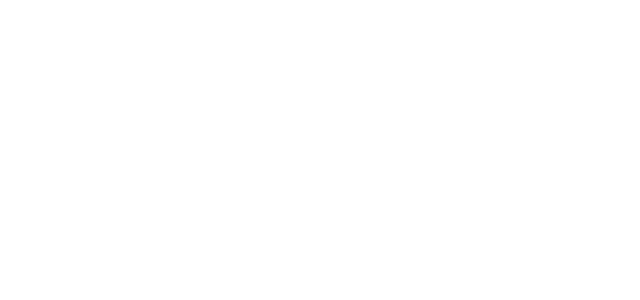
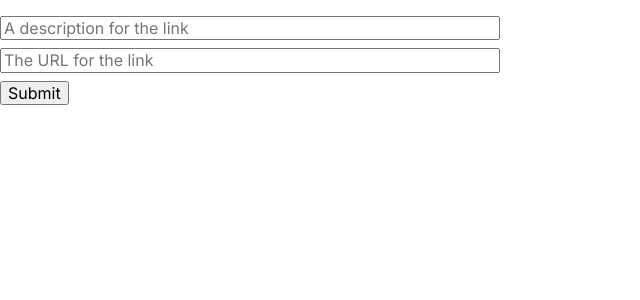
Before and after one commit to AnatoliiCubex/apollo-tutorial, a Next.js app: page / in a window 1280 px wide. Shown: the top 300 px of the page, without its empty margins (0-640 px from the left). Built offline with nearby package versions, Linux system fonts and the light colour scheme.

Commit message:
add link to list

```diff
--- /dev/null
+++ b/src/components/CreateLink.tsx
@@ -0,0 +1,68 @@
+import React, { useState } from "react";
+import { useMutation, gql } from "@apollo/client";
+
+const CREATE_LINK_MUTATION = gql`
+  mutation PostMutation($description: String!, $url: String!) {
+    post(description: $description, url: $url) {
+      id
+      createdAt
+      url
+      description
+    }
+  }
+`;
+
+const CreateLink = () => {
+  const [formState, setFormState] = useState({
+    description: "",
+    url: "",
+  });
+
+  const [createLink] = useMutation(CREATE_LINK_MUTATION, {
+    variables: {
+      description: formState.description,
+      url: formState.url,
+    },
+  });
+
+  return (
+    <div>
+      <form
+        onSubmit={(e) => {
+          e.preventDefault();
+          createLink();
+        }}
+      >
+        <div className='flex flex-column mt3'>
+          <input
+            className='mb2'
+            value={formState.description}
+            onChange={(e) =>
+              setFormState({
+                ...formState,
+                description: e.target.value,
+              })
+            }
+            type='text'
+            placeholder='A description for the link'
+          />
+          <input
+            className='mb2'
+            value={formState.url}
+            onChange={(e) =>
+              setFormState({
+                ...formState,
+                url: e.target.value,
+              })
+            }
+            type='text'
+            placeholder='The URL for the link'
+          />
+        </div>
+        <button type='submit'>Submit</button>
+      </form>
+    </div>
+  );
+};
+
+export default CreateLink;
--- a/src/pages/index.tsx
+++ b/src/pages/index.tsx
@@ -1,12 +1,14 @@
 import { Inter } from "next/font/google";
 // import styles from "@/styles/Home.module.css";
 import LinksList from "@/components/LinksList";
+import CreateLink from "@/components/CreateLink";
 
 const inter = Inter({ subsets: ["latin"] });
 
 export default function Home() {
   return (
     <main className={`${inter.className}`}>
+      <CreateLink />
       <LinksList />
     </main>
   );
```
Also changed, not shown: 1 other file (tests, documents, lock files or other folders).
